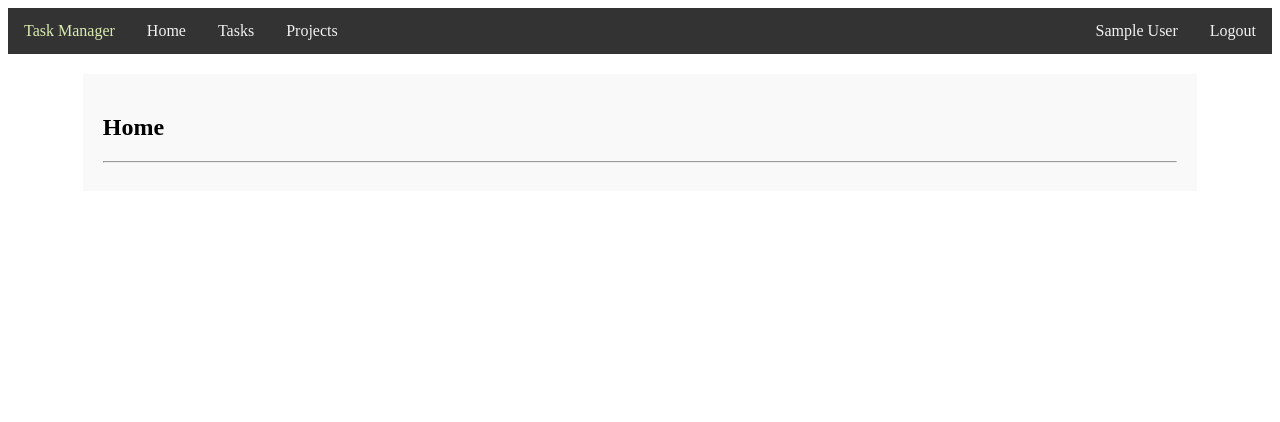
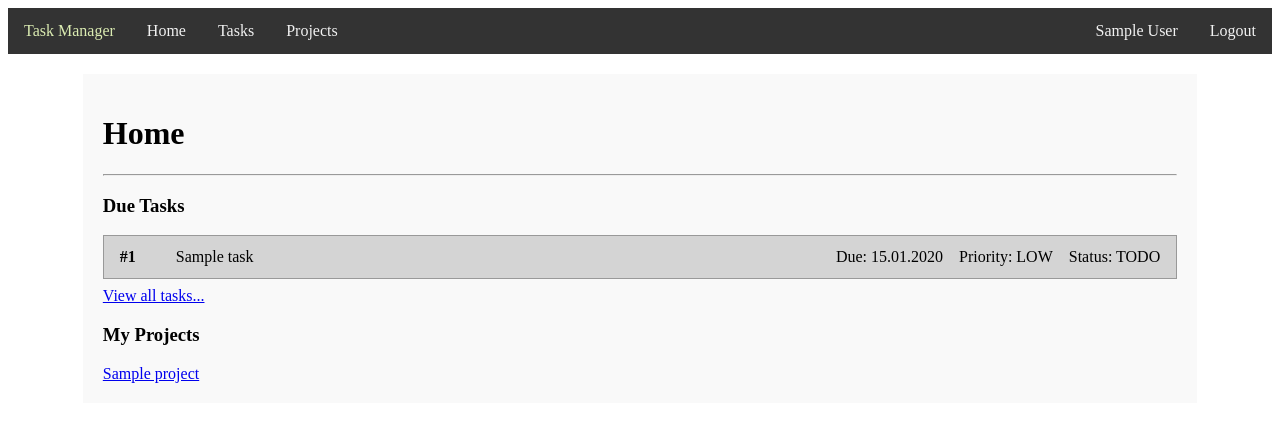
Before and after one commit to Raght/task-manager, a Flask app: page / in a window 1280 px wide. Shown: the top 422 px of the page. Run offline with Flask 3, Linux system fonts and the light colour scheme; a user stored in the database is signed in; tables that the repository leaves empty hold one stand-in row (values such as "Sample post").

Commit message:
Remade home page to include due tasks and projects

```diff
--- a/app/__init__.py
+++ b/app/__init__.py
@@ -1,4 +1,4 @@
-from flask import Flask, render_template
+from flask import Flask, render_template, flash
 from flask_login import login_required, current_user
 
 from .config import Config
@@ -10,6 +10,8 @@ from .routes.auth.auth import auth_bp
 from .routes.tasks.tasks import task_bp
 from .routes.projects.projects import project_bp
 
+from .services.ProjectService import ProjectService
+from .services.TaskService import TaskService
 
 def create_app():
     static_dir = 'static'
@@ -31,10 +33,23 @@ def create_app():
     app.register_blueprint(task_bp, url_prefix='/tasks')
     app.register_blueprint(project_bp, url_prefix='/projects')
 
+    print(app.config['HOME_PAGE_DUE_TASKS_AMOUNT'])
 
     @app.route('/')
     def index():
-        return render_template('index.html')
+        try:
+            projects = ProjectService.get_projects(current_user.id)
+            tasks = TaskService.get_tasks_assigned_to_user(current_user.id)
+            n = app.config['HOME_PAGE_DUE_TASKS_AMOUNT']
+            tasks = TaskService.sort_tasks(tasks, 'due')[:n]
+        except ValueError as e:
+            flash(f'Error occured in {__name__}: {e}')
+
+        return render_template(
+            'index.html',
+            tasks=tasks,
+            projects=projects
+        )
 
     @app.errorhandler(404)
     def not_found(e):
--- a/app/config.py
+++ b/app/config.py
@@ -9,3 +9,6 @@ class Config:
     SQLALCHEMY_DATABASE_URI = os.getenv('POSTGRES_URI')
     SQLALCHEMY_TRACK_MODIFICATIONS = False
     EXPLAIN_TEMPLATE_LOADING = False
+
+    # CUSTOM CONFIGS
+    HOME_PAGE_DUE_TASKS_AMOUNT = 4
--- a/app/static/css/base.css
+++ b/app/static/css/base.css
@@ -44,3 +44,49 @@
 
     min-width: 300px; /*изменить*/
 }
+
+.item-list {
+    display: flex;
+    flex-direction: column;
+    gap: 8px;
+    margin-bottom: 8px;
+}
+
+.item-row {
+    display: flex;
+    flex-wrap: wrap;
+    align-items: center;
+    gap: 1rem;
+    padding: 12px 16px;
+    background: #d4d4d4;
+    border: 1px solid #999;
+    text-decoration: none;
+    color: inherit;
+}
+
+.item-row:hover {
+    background: #c8c8c8;
+}
+
+.item-id {
+    font-weight: bold;
+    min-width: 2.5rem;
+}
+
+.item-main {
+    flex: 1;
+    min-width: 120px;
+}
+
+.item-meta {
+    white-space: nowrap;
+}
+
+.empty-msg {
+    color: #555;
+}
+
+.btn-view-all {
+    color:blue;
+    margin-top: 1rem;
+}
--- a/app/templates/index.html
+++ b/app/templates/index.html
@@ -6,9 +6,44 @@
 {% endblock %}
 
 {% block content %}
-    <h2>Home</h2>
+    <h1>Home</h1>
     <hr>
 
+    <div class="tasks-list">
+        <h3>Due Tasks</h3>
+        {% if tasks %}
+            <div class="item-list">
+                {% for task in tasks %}
+                <a class="item-row task-row" href="{{ url_for('task.task', id=task.id) }}">
+                    <span class="item-id">#{{ task.id }}</span>
+                    <span class="item-main">{{ task.name }}</span>
+                    <span class="item-meta">
+                        {% if task.deadline %}Due: {{ task.deadline.strftime('%d.%m.%Y') }}{% else %}Due: —{% endif %}
+                    </span>
+                    <span class="item-meta">
+                        Priority: {% if task.priority %}{{ task.priority.name.replace('_', ' ') }}{% else %}—{% endif %}
+                    </span>
+                    <span class="item-meta">
+                        Status: {% if task.status %}{{ task.status.name.replace('_', ' ') }}{% else %}—{% endif %}
+                    </span>
+                </a>
+                {% endfor %}
+            </div>
+            <a href="{{ url_for('task.tasks') }}">View all tasks...</a>
+        {% else %}
+            <p class="empty-msg">No tasks due soon. Great job!</p>
+        {% endif %}
+    </div>
 
+    <div class="projects-list">
+        <h3>My Projects</h3>
+        {% if projects %}
+            {% for project in projects %}
+                <a href="{{ url_for('project.project', id=project.id) }}">{{ project.name }}</a>
+            {% endfor %}
+        {% else %}
+            <p>You are not part of any projects yet. Join or create a project to get started!</p>
+        {% endif %}
+    </div>
 
 {% endblock %}
```
Also changed, not shown: app/static/css/project.css (+0 -40 lines).
